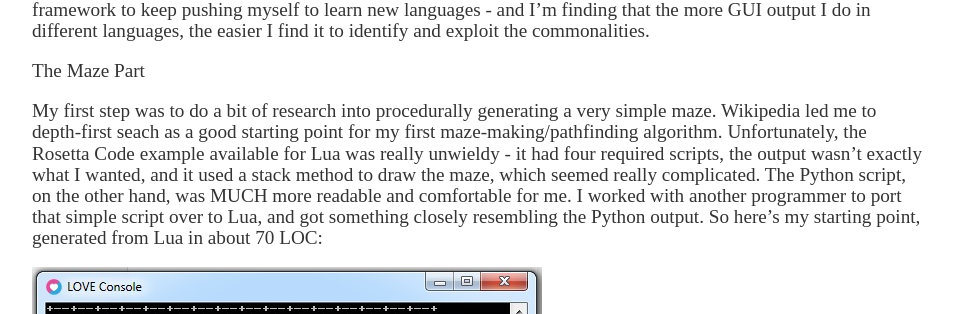
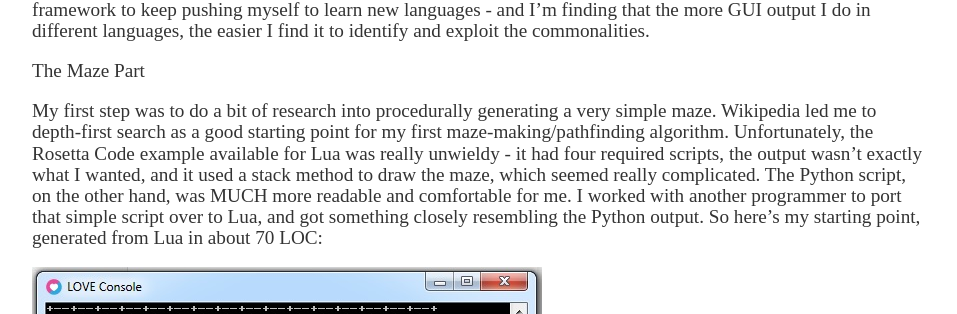
Before and after one commit to katieamazing/katieamazing.github.io, a Jekyll site: the page built from _posts/2016-07-29-fruit-bat-game.md, in a window 1280 px wide and 900 px high. Shown: the part 241-555 px from the top of the window, without its empty margins (160-1117 px from the left). Built offline with Jekyll 4.4.1, drawn with Linux system fonts in a browser that asks for light colours; some of the changed text lies outside the part shown.

Commit message:
Update 2016-07-29-fruit-bat-game.md

```diff
--- a/_posts/2016-07-29-fruit-bat-game.md
+++ b/_posts/2016-07-29-fruit-bat-game.md
@@ -8,7 +8,7 @@ Like the rest of the world, I have been getting excited about procedural generat
 
 The Maze Part
 
-My first step was to do a bit of research into procedurally generating a very simple maze. Wikipedia led me to depth-first seach as a good starting point for my first maze-making/pathfinding algorithm. Unfortunately, the Rosetta Code example available for Lua was really unwieldy - it had four required scripts, the output wasn't exactly what I wanted, and it used a stack method to draw the maze, which seemed really complicated. The Python script, on the other hand, was MUCH more readable and comfortable for me. I worked with another programmer to port that simple script over to Lua, and got something closely resembling the Python output. So here's my starting point, generated from Lua in about 70 LOC:
+My first step was to do a bit of research into procedurally generating a very simple maze. Wikipedia led me to depth-first search as a good starting point for my first maze-making/pathfinding algorithm. Unfortunately, the Rosetta Code example available for Lua was really unwieldy - it had four required scripts, the output wasn't exactly what I wanted, and it used a stack method to draw the maze, which seemed really complicated. The Python script, on the other hand, was MUCH more readable and comfortable for me. I worked with another programmer to port that simple script over to Lua, and got something closely resembling the Python output. So here's my starting point, generated from Lua in about 70 LOC:
 
 ![Starting Point - a console text output maze](/img/starting_maze_output.jpg)
 
```
Also changed, not shown: other parts of _posts/2016-07-29-fruit-bat-game.md (+1 -1 lines).
